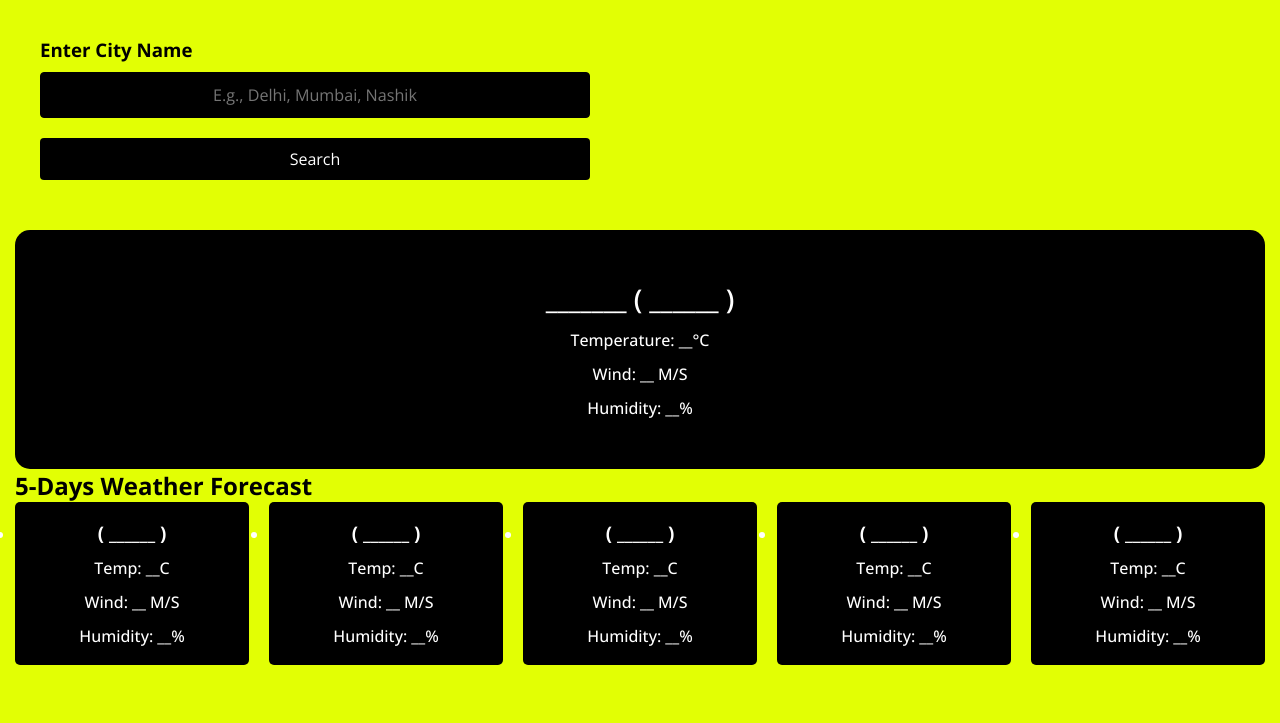
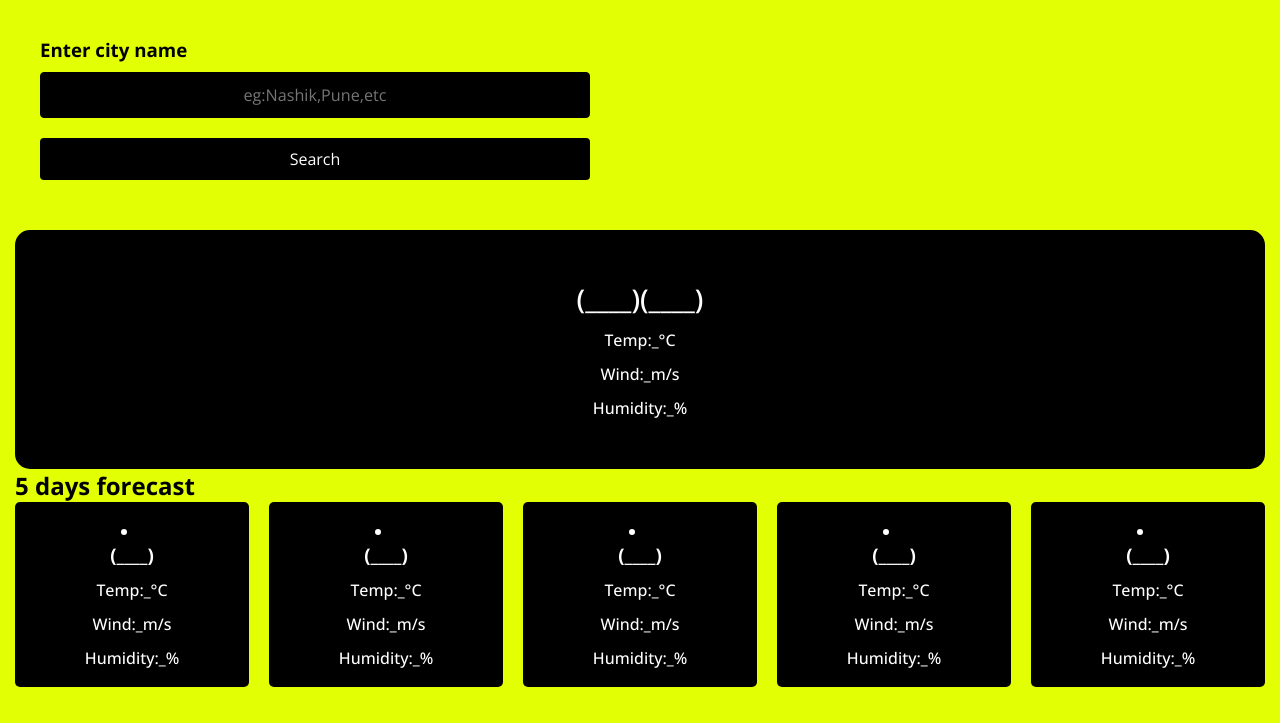
Before and after one commit to mohee1509/Weather_forecast, a plain HTML site: page index.html in a window 1280 px wide. Shown: the part 77-800 px from the top of the page. Drawn offline with nearby package versions, Linux system fonts and the light colour scheme.

Commit message:
Update index.html

```diff
--- a/index.html
+++ b/index.html
@@ -1,66 +1,71 @@
 <!DOCTYPE html>
 <html lang="en">
 <head>
-    <meta charset="utf-8">
+  <meta charset="UTF-8">
+  <meta name="viewport" content="width=device-width, initial-scale=1.0">
   <title>Weather Forecast</title>
-    <link rel="stylesheet" href="style.css">
-    <meta name="viewport" content="width=device-width, initial-scale=1.0">
+  <link rel="stylesheet" href="style.css"/>
   <script src="script.js" defer></script>
 </head>
 <body>
   <h1>Weather Forecast</h1>
   <div class="container">
   <div class="weather-input">
-        <h3>Enter City Name</h3>
-        <input class="city-input" type="text" placeholder="E.g., Delhi, Mumbai, Nashik">
+    <h3>Enter city name</h3>
+    <input class="city-input" type="text" placeholder="eg:Nashik,Pune,etc"/>
     <button class="search-btn">Search</button>
   </div>
+
   <div class="weather-data">
     <div class="current-weather">
       <div class="details">
-            <h2>_______ ( ______ )</h2>
-            <h6>Temperature: __°C</h6>
-            <h6>Wind: __ M/S</h6>
-            <h6>Humidity: __%</h6>
+        <h2>(____)(____)</h2>
+        <h6>Temp:_°C</h6>
+        <h6>Wind:_m/s</h6>
+        <h6>Humidity:_%</h6>
       </div>
   </div>
+
   <div class="days-forecast">
-          <h2>5-Days Weather Forecast</h2>
-          <ul class="weather-cards">
+    <h2>5 days forecast</h2>
+    <u1 class="weather-cards">
       <li class="card">
-              <h3>( ______ )</h3>
-              <h6>Temp: __C</h6>
-              <h6>Wind: __ M/S</h6>
-              <h6>Humidity: __%</h6>
+        <h3>(____)</h3>
+        <h6>Temp:_°C</h6>
+        <h6>Wind:_m/s</h6>
+        <h6>Humidity:_%</h6>
       </li>
+
       <li class="card">
-              <h3>( ______ )</h3>
-              <h6>Temp: __C</h6>
-              <h6>Wind: __ M/S</h6>
-              <h6>Humidity: __%</h6>
+        <h3>(____)</h3>
+        <h6>Temp:_°C</h6>
+        <h6>Wind:_m/s</h6>
+        <h6>Humidity:_%</h6>
       </li>
+
       <li class="card">
-              <h3>( ______ )</h3>
-              <h6>Temp: __C</h6>
-              <h6>Wind: __ M/S</h6>
-              <h6>Humidity: __%</h6>
+        <h3>(____)</h3>
+        <h6>Temp:_°C</h6>
+        <h6>Wind:_m/s</h6>
+        <h6>Humidity:_%</h6>
       </li>
+
       <li class="card">
-              <h3>( ______ )</h3>
-              <h6>Temp: __C</h6>
-              <h6>Wind: __ M/S</h6>
-              <h6>Humidity: __%</h6>
+        <h3>(____)</h3>
+        <h6>Temp:_°C</h6>
+        <h6>Wind:_m/s</h6>
+        <h6>Humidity:_%</h6>
       </li>
+
       <li class="card">
-              <h3>( ______ )</h3>
-              <h6>Temp: __C</h6>
-              <h6>Wind: __ M/S</h6>
-              <h6>Humidity: __%</h6>
+        <h3>(____)</h3>
+        <h6>Temp:_°C</h6>
+        <h6>Wind:_m/s</h6>
+        <h6>Humidity:_%</h6>
       </li>
-          </ul>
+    </u1>
     </div>
   </div>
 </div>
-
 </body>
 </html>
```
Lines whose indentation alone changed are shown as unchanged.
